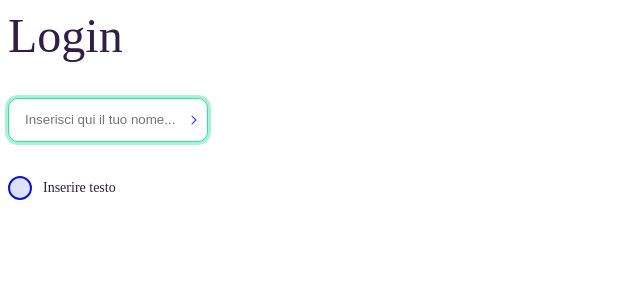
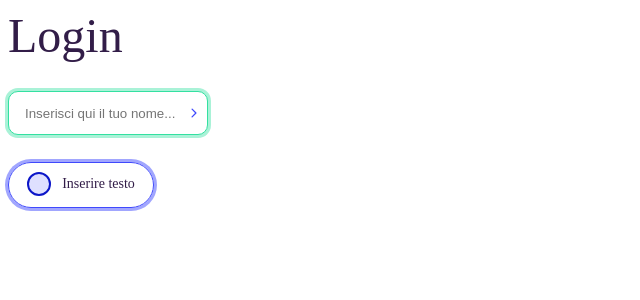
Before and after one commit to CaltonDev/calton-front-v3, a React (Create React App) app: page /login in a window 1280 px wide. Shown: the top 300 px of the page, without its empty margins (0-640 px from the left). Built offline with nearby package versions, Linux system fonts and the light colour scheme.

Commit message:
Fix: improved checkbox

```diff
--- a/src/components/Checkbox/Checkbox.module.scss
+++ b/src/components/Checkbox/Checkbox.module.scss
@@ -156,6 +156,25 @@
   &.small {
     width: map-deep-get($input, size, small, width);
   }
+}
 
+.hasContainerClass {
+  height: 44px;
+  border-radius: 50px;
+  border: 1px solid #9D96A5;
+  gap: 12px;
+  flex-direction: row;
+  display: flex;
+  width: 144px;
+  justify-content: center;
+  align-items: center;
 
+  &.hasContainerClassDisabled {
+    background: #F1F1F1;
+  }
+
+  &.hasContainerClassSecondary {
+    border: 1px solid #3F49FC;
+    box-shadow: 0px 0px 0px 3px #A1A6FE
+  }
 }
--- a/src/components/Checkbox/Checkbox.tsx
+++ b/src/components/Checkbox/Checkbox.tsx
@@ -31,7 +31,19 @@ const Checkbox = ({
             : type === 'radio' && color === 'secondary'
               ? styles['containerRadioSecondary']
               : ''
+    const hasContainerClass = hasContainer
+        ? disabled
+            ? styles['hasContainerClassDisabled']
+            : color === 'secondary'
+              ? styles['hasContainerClassSecondary']
+              : styles['hasContainerClass']
+        : ''
+
     return (
+        <div
+            className={`${hasContainerClass} ${hasContainer && styles.hasContainerClass}`}
+        >
+            <div style={{ display: 'flex' }}>
                 <label
                     className={`${styles.container} ${disabledCheckmarkClass} ${secondaryCheckmarkClass} ${containerRadius} ${containerRadiusAfter}`}
                 >
@@ -43,6 +55,7 @@ const Checkbox = ({
                             <Typography weight={'normal'} size={'bodySmall'}>
                                 {title}
                             </Typography>
+                            {!hasContainer && (
                                 <Typography
                                     weight={'light'}
                                     size={'bodySmall'}
@@ -50,6 +63,7 @@ const Checkbox = ({
                                 >
                                     {subtitle}
                                 </Typography>
+                            )}
                         </div>
                         <input
                             type={'checkbox'}
@@ -62,6 +76,8 @@ const Checkbox = ({
                         />
                     </div>
                 </label>
+            </div>
+        </div>
     )
 }
 
--- a/src/pages/Login/Login.tsx
+++ b/src/pages/Login/Login.tsx
@@ -62,6 +62,7 @@ function Login() {
                 color={'secondary'}
                 disabled={false}
                 type={'radio'}
+                hasContainer={true}
                 //subtitle={'Lorem ipsum dolor sit amet'}
             />
         </div>
--- a/src/style/_variables.scss
+++ b/src/style/_variables.scss
@@ -262,7 +262,7 @@ $checkbox: (
       display: block,
       position: relative,
       padding-left: 35px,
-      margin-bottom: 12px,
+      margin-bottom: 5px,
       cursor: pointer,
       font-size: 22px,
       -webkit-user-select: none,
```
Lines whose indentation alone changed are shown as unchanged.
